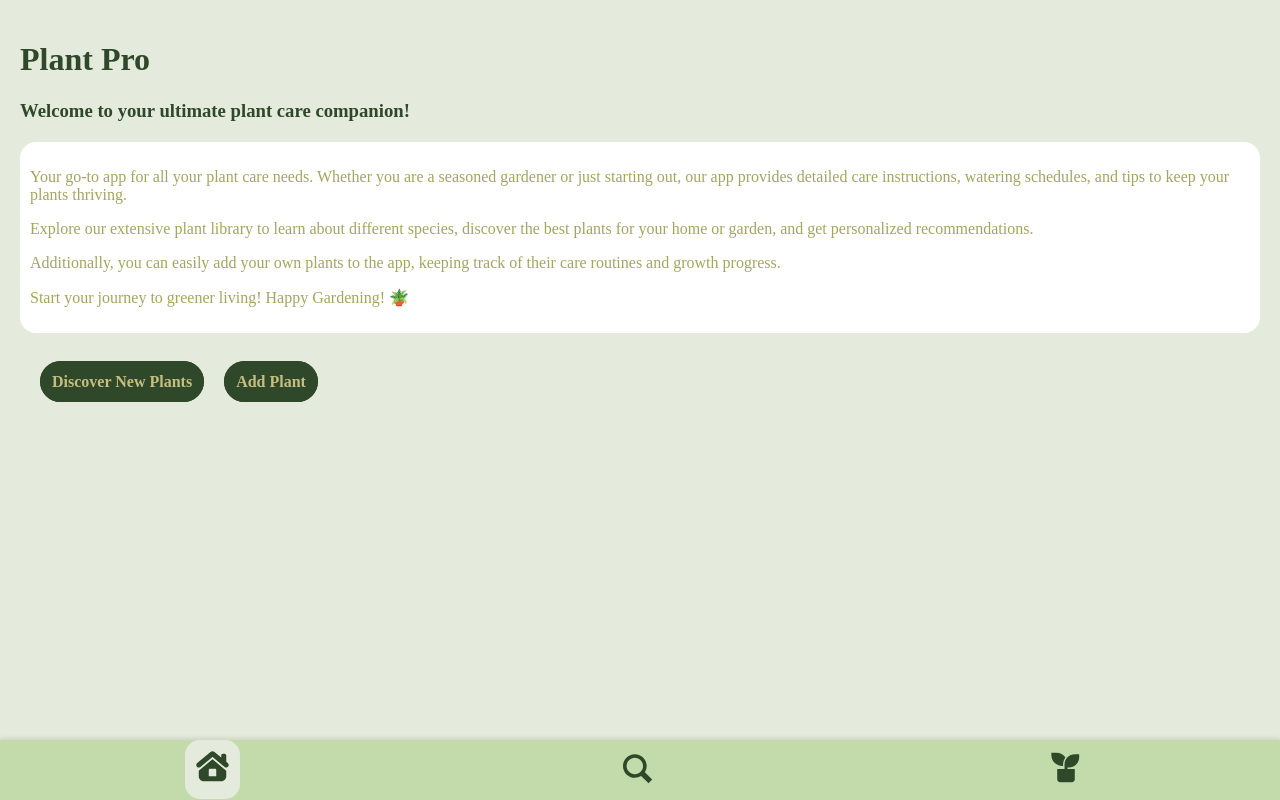
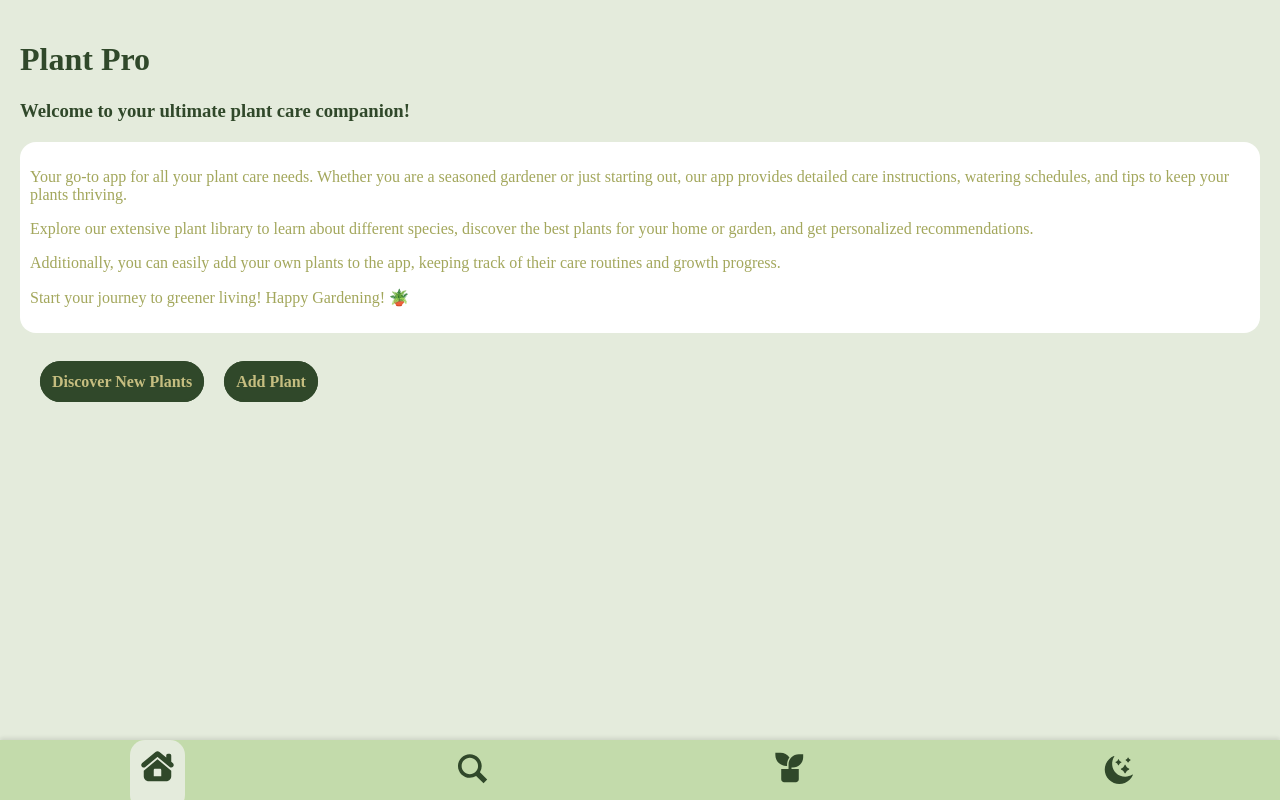
Before and after one commit to MarenOelixtown/plant-care-app, a Next.js app: page / in a window 1280 px wide. Built offline with nearby package versions, Linux system fonts and the light colour scheme.

Commit message:
add dark mode toggle button in footer

```diff
--- a/components/Layout.js
+++ b/components/Layout.js
@@ -1,12 +1,12 @@
 import NavigationBar from "./NavigationBar";
 import NavigationAddPlant from "./NavigationAddPlant";
 
-export default function Layout({ children }) {
+export default function Layout({ children, darkMode, onToggleDarkMode }) {
   return (
     <>
       <NavigationAddPlant />
       <main>{children}</main>
-      <NavigationBar />
+      <NavigationBar darkMode={darkMode} onToggleDarkMode={onToggleDarkMode} />
     </>
   );
 }
--- a/components/NavigationBar.js
+++ b/components/NavigationBar.js
@@ -5,6 +5,8 @@ import { useRouter } from "next/router";
 import { HomeIcon } from "./Icons/HomeIcon";
 import { PlantOverviewIcon } from "./Icons/PlantOverviewIcon";
 import { MyPlantsIcon } from "./Icons/MyPlantsIcon";
+import LightMode from "./Icons/LightMode.svg";
+import DarkMode from "./Icons/DarkMode.svg";
 
 const StyledFooter = styled.footer`
   position: fixed;
@@ -12,9 +14,14 @@ const StyledFooter = styled.footer`
   right: 0;
   bottom: 0;
   height: 60px;
-  background-color: var(--light-green);
+  background-color: ${(props) =>
+    props.darkMode ? "var(--dark-light-green)" : "var(--light-green)"};
   box-shadow: 0px -2px 4px rgba(0, 0, 0, 0.1);
 `;
+
+// background-color: ${(props) =>
+//   props.darkMode ? "var(--dark-card-bg)" : "white"};
+
 const NavigationList = styled.ul`
   list-style: none;
   margin: 0;
@@ -29,7 +36,17 @@ const IconListItem = styled.li`
   padding: 5px;
   border-radius: ${(props) => (props.$bgColor ? "15px" : "0")};
 `;
-export default function NavigationBar() {
+
+const ToggleButton = styled.button`
+  background: none;
+  border: none;
+  color: inherit;
+  cursor: pointer;
+  font-size: 1.2rem;
+  padding: 10px;
+`;
+
+export default function NavigationBar({ darkMode, onToggleDarkMode }) {
   const router = useRouter();
   const getFillColor = (path) =>
     router.pathname === path ? "var(--primary-color)" : "var(--primary-color)";
@@ -37,7 +54,7 @@ export default function NavigationBar() {
     router.pathname === path ? "var(--lightest-green)" : "";
 
   return (
-    <StyledFooter>
+    <StyledFooter darkMode={darkMode}>
       <nav>
         <NavigationList>
           <IconListItem $bgColor={getBackgroundColor("/")}>
@@ -55,6 +72,14 @@ export default function NavigationBar() {
               <MyPlantsIcon getFillColor={getFillColor("/myplants")} />
             </Link>
           </IconListItem>
+          <IconListItem>
+            {/* <ToggleButton onClick={onToggleDarkMode}>
+              {darkMode ? "🌙 Dark" : "☀️ Light"}
+            </ToggleButton> */}
+            <ToggleButton onClick={onToggleDarkMode}>
+              {darkMode ? <DarkMode /> : <LightMode />}
+            </ToggleButton>
+          </IconListItem>
         </NavigationList>
       </nav>
     </StyledFooter>
--- a/pages/_app.js
+++ b/pages/_app.js
@@ -1,4 +1,4 @@
-import { useState } from "react";
+import { useState, useEffect } from "react";
 import GlobalStyle from "../styles";
 import Layout from "@/components/Layout";
 import { initialPlants } from "@/assets/plants";
@@ -7,6 +7,7 @@ import { uid } from "uid";
 export default function App({ Component, pageProps }) {
   const [plants, setPlants] = useState(initialPlants);
   const [plantsInfo, setPlantsInfo] = useState([]);
+  const [darkMode, setDarkMode] = useState(false);
 
   function handleAddPlant(newPlant) {
     // We are using functional updates to ensure the latest state is used.
@@ -65,12 +66,24 @@ export default function App({ Component, pageProps }) {
     return plantInfo;
   };
 
+  useEffect(() => {
+    const systemPrefersDark = window.matchMedia(
+      "(prefers-color-scheme: dark)"
+    ).matches;
+    setDarkMode(systemPrefersDark);
+  }, []);
+
+  function handleToggleDarkMode() {
+    setDarkMode((prevMode) => !prevMode);
+  }
+
   return (
     <>
-      <Layout>
-        <GlobalStyle />
+      <GlobalStyle darkMode={darkMode} />
+      <Layout darkMode={darkMode} onToggleDarkMode={handleToggleDarkMode}>
         <Component
           {...pageProps}
+          darkMode={darkMode}
           plants={plants}
           handleToggleMyPlants={handleToggleMyPlants}
           handleAddPlant={handleAddPlant}
--- a/pages/index.js
+++ b/pages/index.js
@@ -7,7 +7,8 @@ const StyledDiv = styled.div`
 
 const StyledPDiv = styled.div`
   padding: 10px;
-  background-color: white;
+  background-color: ${(props) =>
+    props.darkMode ? "var(--dark-card-bg)" : "white"};
   border-radius: 1rem;
   margin-bottom: 40px;
   margin-top: 20px;
@@ -16,9 +17,12 @@ const StyledPDiv = styled.div`
 const StyledLink = styled(Link)`
   text-decoration: none;
   margin-top: 2rem;
-  background-color: var(--primary-color);
-  color: var(--light-yellow);
-  border: 2px solid #30482a;
+  background-color: ${(props) =>
+    props.darkMode ? "var(--dark-secondary)" : "var(--primary-color)"};
+  color: ${(props) =>
+    props.darkMode ? "var(--dark-text)" : "var(--light-yellow)"};
+  border: 2px solid
+    ${(props) => (props.darkMode ? "var(--dark-secondary)" : "#30482a")};
   border-radius: 2rem;
   padding: 10px;
   font-weight: bold;
@@ -26,43 +30,50 @@ const StyledLink = styled(Link)`
   margin-left: 20px;
 
   &:hover {
-    background-color: var(--light-green);
-    color: var(--primary-color);
+    background-color: ${(props) =>
+      props.darkMode ? "var(--dark-primary)" : "var(--light-green)"};
+    color: ${(props) =>
+      props.darkMode ? "var(--dark-bg)" : "var(--primary-color)"};
   }
 `;
 
 const StyledParagraph = styled.p`
   margin-top: 1rem;
-  color: var(--dark-yellowish);
+  color: ${(props) =>
+    props.darkMode ? "var(--dark-secondary)" : "var(--dark-yellowish)"};
 `;
 
-export default function HomePage() {
+export default function HomePage({ darkMode }) {
   return (
     <StyledDiv>
       <h1>Plant Pro</h1>
       <h3>Welcome to your ultimate plant care companion!</h3>
-      <StyledPDiv>
-        <StyledParagraph>
+      <StyledPDiv darkMode={darkMode}>
+        <StyledParagraph darkMode={darkMode}>
           Your go-to app for all your plant care needs. Whether you are a
           seasoned gardener or just starting out, our app provides detailed care
           instructions, watering schedules, and tips to keep your plants
           thriving.
         </StyledParagraph>
-        <StyledParagraph>
+        <StyledParagraph darkMode={darkMode}>
           Explore our extensive plant library to learn about different species,
           discover the best plants for your home or garden, and get personalized
           recommendations.
         </StyledParagraph>
-        <StyledParagraph>
+        <StyledParagraph darkMode={darkMode}>
           Additionally, you can easily add your own plants to the app, keeping
           track of their care routines and growth progress.
         </StyledParagraph>
-        <StyledParagraph>
+        <StyledParagraph darkMode={darkMode}>
           Start your journey to greener living! Happy Gardening! 🪴
         </StyledParagraph>
       </StyledPDiv>
-      <StyledLink href="/overview">Discover New Plants</StyledLink>
-      <StyledLink href="/createplant">Add Plant</StyledLink>
+      <StyledLink darkMode={darkMode} href="/overview">
+        Discover New Plants
+      </StyledLink>
+      <StyledLink darkMode={darkMode} href="/createplant">
+        Add Plant
+      </StyledLink>
     </StyledDiv>
   );
 }
--- a/styles.js
+++ b/styles.js
@@ -23,15 +23,24 @@ export default createGlobalStyle`
     --dark-grey: #a3aca4;
     --light-grey: #bbc4bc;
     --light-pink: #dea2a4;
+
+    --dark-bg: #121212;
+    --dark-primary: #bb86fc;
+    --dark-secondary: #03dac6;
+    --dark-text: #ffffff;
+    --dark-card-bg: #1e1e1e;
+    --dark-light-green: #30322d
   }
 
   /* Global styles */
   body {
     margin: 0;
-   font-family: 'Poppins, sans-serif';
-    background:  var(--lightest-green);
+    font-family: 'Poppins, sans-serif';
+    background: ${(props) =>
+      props.darkMode ? "var(--dark-bg)" : "var(--lightest-green)"};
+    color: ${(props) =>
+      props.darkMode ? "var(--dark-text)" : "var(--primary-color)"};
     min-height: 100vh;
-    color: var(--primary-color);
   }
 
   /* Main element styles */
```
Also changed, not shown: components/Icons/DarkMode.svg (added), components/Icons/LightMode.svg (added).
